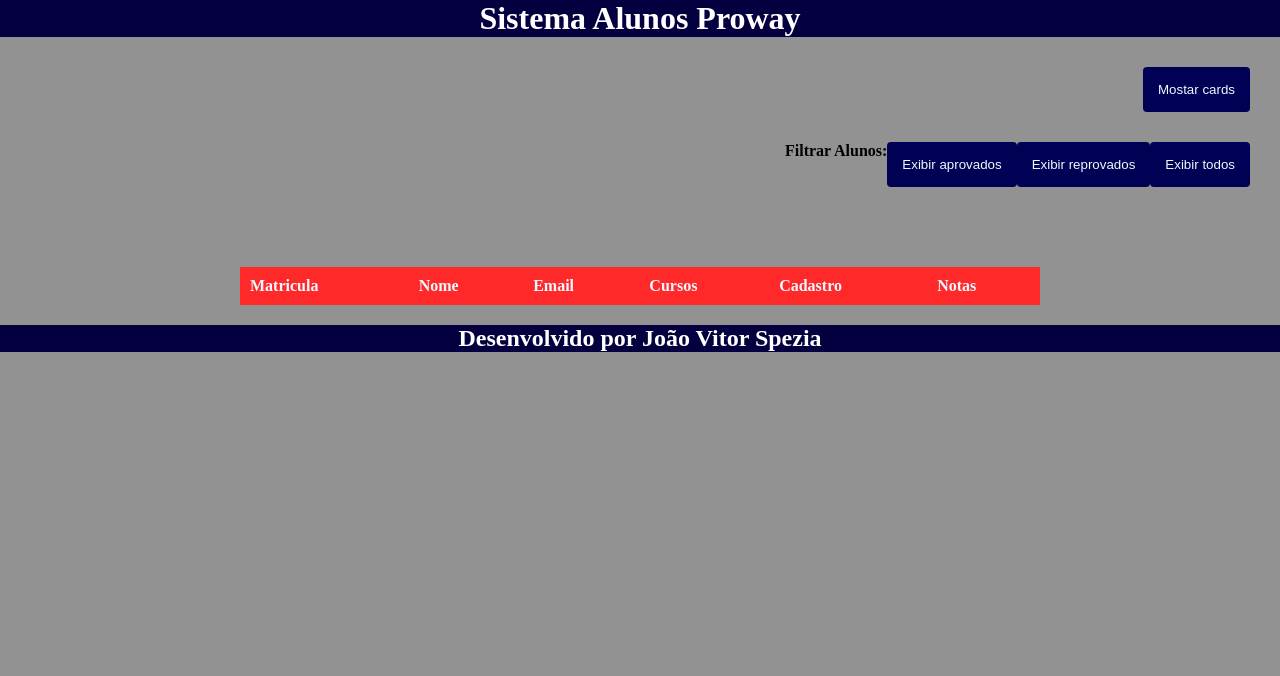
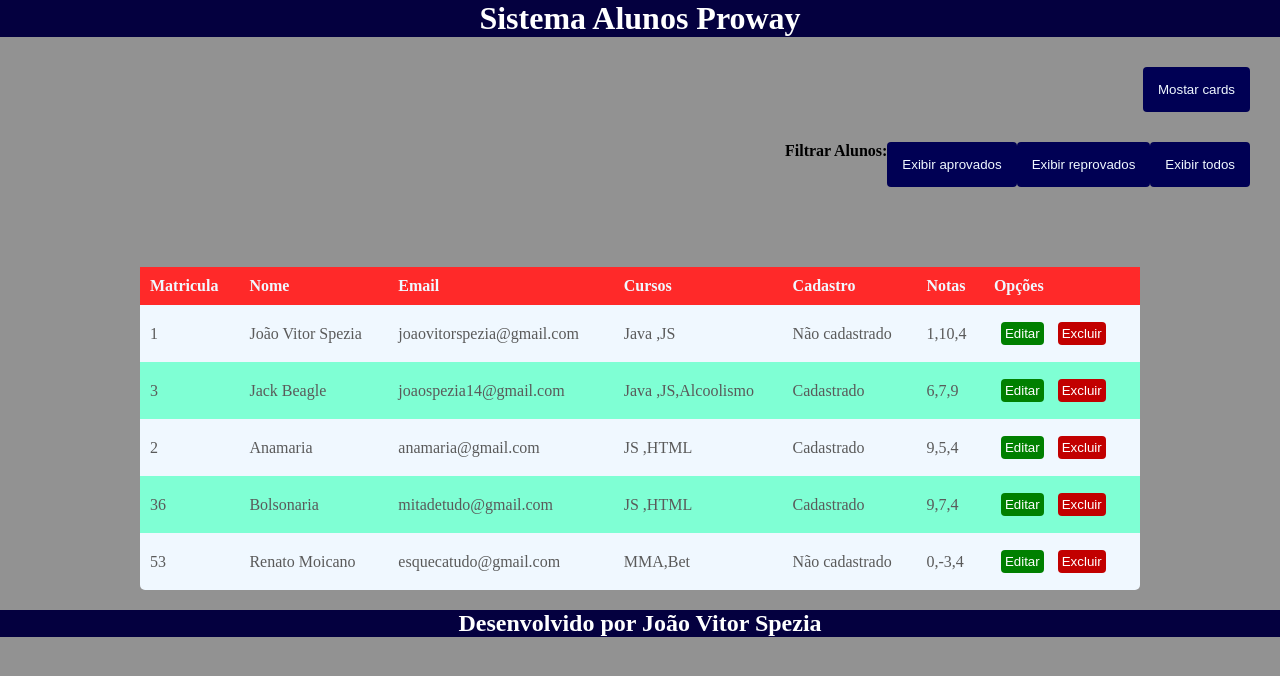
Before and after one commit to jvspezia/Controle-de-alunos, an Angular app in the folder controle-de-alunos/: page / in a window 1280 px wide. Shown: the top 676 px of the page. Built offline with nearby package versions, Linux system fonts and the light colour scheme.

Commit message:
Botao de excluir

```diff
--- a/controle-de-alunos/src/app/app.html
+++ b/controle-de-alunos/src/app/app.html
@@ -3,7 +3,6 @@
 </header>
 <div class="botoes">
   <div>
-
     <button (click)="alterarExibicao()">
       Mostar {{exibicao == 'cards' || aprovados =="cards aprovados" ? 'Lista':'cards'}}
     </button>
@@ -26,12 +25,13 @@
 
   <!--Cards -->
   <section class="cards" *ngIf="exibicao == 'cards'">
-    <app-aluno *ngFor="let alunoContador of listaCadastrados" [aluno]="alunoContador"></app-aluno>
+    <app-aluno *ngFor="let alunoContador of listaFiltro" [aluno]="alunoContador"></app-aluno>
   </section>
 
   <!--lista-->
   <section class="tabela" *ngIf="exibicao == 'lista'">
-    <app-lista-aluno [lista]="listaCadastrados"></app-lista-aluno>
+    <app-lista-aluno [lista]="listaFiltro"
+    (excluir)="onExcluir($event)"></app-lista-aluno>
   </section>
 
 
--- a/controle-de-alunos/src/app/app.ts
+++ b/controle-de-alunos/src/app/app.ts
@@ -1,30 +1,33 @@
 import { Component } from '@angular/core';
 import { AlunoInterface } from './interfaces/AlunoInterface';
 import { ListaAluno } from './componentes/lista-aluno/lista-aluno';
+import { Aluno } from './componentes/aluno/aluno';
+import { popNumber } from 'rxjs/internal/util/args';
 
 @Component({
   selector: 'app-root',
   templateUrl: './app.html',
   standalone: false,
   styleUrl: './app.css'
-})
+}
+)
 
 
 export class App {
   aprovados: string = ''
   //aprovados: string = 'cards aprovados'
   // aprovados: string = 'lista aprovados'
-
   //seleciona se quer exibir os cards ou a tabela
-
   //exibicao: string = 'cards'
-  exibicao: string = 'lista'
+    exibicao: string = 'lista'
 
   //--------------------------------------------------//
+ngOnInit():void{
+  this.listaFiltro= this.listaAlunos;
+}
 
 
   protected title = 'controle-de-alunos';
-
   listaAlunos: AlunoInterface[] = [
     {
       foto: "../../../assets/img/Reiner_Braun_29_character_image_29.jpg",
@@ -53,7 +56,7 @@ export class App {
     {
       foto: "../../../assets/img/anamaria.jpg",
       codigo: 3124,
-      matricula: 3,
+      matricula: 2,
       nome: 'Anamaria',
       email: 'anamaria@gmail.com',
       cadastro: true,
@@ -65,8 +68,8 @@ export class App {
     },
     {
       foto: "../../../assets/img/bolsonarainha.jpg",
-      codigo: 3124,
-      matricula: 3,
+      codigo: 3524,
+      matricula: 36,
       nome: 'Bolsonaria',
       email: 'mitadetudo@gmail.com',
       cadastro: true,
@@ -76,15 +79,23 @@ export class App {
       notas: [9,7,4],
 
     },
+    {
+      foto: "../../../assets/img/RenatoMoicano.webp",
+      codigo: 7114,
+      matricula: 53,
+      nome: 'Renato Moicano',
+      email: 'esquecatudo@gmail.com',
+      cadastro: false,
+      cursos: [
+        'MMA', 'Bet'
+      ],
+      notas: [0,-3,4],
+
+    },
   ]
 
 
-
-
-
-
-
-  listaCadastrados: AlunoInterface[]= [];
+  listaFiltro: AlunoInterface[]= [];
 
 
   alterarExibicao(): void {
@@ -103,43 +114,54 @@ export class App {
 
   cadastrados(): void {
 
-this.listaCadastrados=[]
+this.listaFiltro
+=[]
 
   this.listaAlunos.forEach(aluno =>{
     if(aluno.cadastro == true){
-      this.listaCadastrados.push(aluno)
+      this.listaFiltro
+      .push(aluno)
     }
   })
   }
 
 Naocadastrados():void{
 
-  this.listaCadastrados=[]
+  this.listaFiltro
+  =[]
 
-  this.listaCadastrados = this.listaAlunos.filter(aluno=>{
+  this.listaFiltro
+   = this.listaAlunos.filter(aluno=>{
     return aluno.cadastro == false
   })
 }
 
 exibirtodos(): void{
-  this.listaCadastrados= this.listaAlunos;
+  this.listaFiltro= this.listaAlunos;
 
 }
 
 
-
-
-
-
 filtrarAlunos(filtro:string):void{
 if(filtro == 'aprovados'){
-  this.listaCadastrados = this.listaAlunos.filter(aluno => {return aluno.cadastro==true})
+  this.listaFiltro = this.listaAlunos.filter(aluno => {return aluno.cadastro==true})
 }else if (filtro == 'reprovados'){
-  this.listaCadastrados = this.listaAlunos.filter(aluno => {return aluno.cadastro==false})
+  this.listaFiltro = this.listaAlunos.filter(aluno => {return aluno.cadastro==false})
 }else if(filtro== "todos"){
-  this.listaCadastrados=this.listaAlunos
+  this.listaFiltro=this.listaAlunos
 }
 
+}
+
+onExcluir(matricula:number): void{
+
+   this.listaAlunos.forEach((aluno, index) => {
+    if(aluno.matricula == matricula){
+      this.listaAlunos.splice(index,1)
+
+    }
+
+   });
 }
 }
 
--- a/controle-de-alunos/src/app/componentes/aluno/aluno.html
+++ b/controle-de-alunos/src/app/componentes/aluno/aluno.html
@@ -8,7 +8,7 @@
   <p><strong>Curso:</strong>{{aluno.cursos}}</p>
   <p><strong>Email:</strong>{{aluno.email}}</p>
 
-  <p><strong>Média:</strong></p>
+  <p><strong>Média:</strong>{{media}}</p>
 
   <div class="cadastro"[ngClass]="aluno.cadastro == true ? 'cadastrado': 'Naocadastrado'">
     <p>Aluno {{aluno.cadastro== true ? 'Cadastrado' : "Sem cadastro"}}</p>
--- a/controle-de-alunos/src/app/componentes/aluno/aluno.ts
+++ b/controle-de-alunos/src/app/componentes/aluno/aluno.ts
@@ -12,8 +12,21 @@ export class Aluno {
   @Input()
   aluno!: AlunoInterface
 
+media:string= ''
+  //Função que executa primeiro quando o app-aluno for chamado
 ngOnInit():void{
+  this.media = this.calcularMedia()
+}
+calcularMedia(): string{
 
+  let soma: number = 0
+this.aluno.notas.forEach(nota => {
+  soma += nota //soma recebe soma + nota
+
+});
+
+
+const media: number = soma/this.aluno.notas.length
+return media.toFixed(1)
 }
-
 }
--- a/controle-de-alunos/src/app/componentes/lista-aluno/lista-aluno.css
+++ b/controle-de-alunos/src/app/componentes/lista-aluno/lista-aluno.css
@@ -1,6 +1,6 @@
 
 .lista{
-  width: 800px;
+  width: 1000px;
   background-color: aliceblue;
   border-radius: 5px;
 }
@@ -17,6 +17,7 @@ td{
   color: rgb(90, 90, 90);
 }
 
+
 th, td{
   padding: 10px;
 }
@@ -28,6 +29,21 @@ table tr:nth-child(odd){
 }
 table tr:hover{
   background-color: rgb(0, 0, 165);
-  color: aliceblue;
+  color: bisque;
 
 }
+.btn{
+  border-radius: 4px;
+  color: white;
+  padding: 4px;
+  border: none;
+  margin-left: 4px;
+  cursor: pointer;
+  margin: 7px;
+}
+.BotaoEdit{
+  background-color: green;
+}
+.BotaoExcluir{
+  background-color:rgb(194, 0, 0);
+}
--- a/controle-de-alunos/src/app/componentes/lista-aluno/lista-aluno.html
+++ b/controle-de-alunos/src/app/componentes/lista-aluno/lista-aluno.html
@@ -8,6 +8,8 @@
         <th>Cursos </th>
         <th>Cadastro </th>
         <th>Notas </th>
+        <th>Opções </th>
+
       </tr>
 
       <tr *ngFor="let aluno of lista">
@@ -17,8 +19,13 @@
         <td>{{aluno.cursos}}</td>
         <td>{{aluno.cadastro == true ? 'Cadastrado' : 'Não cadastrado'}}</td>
         <td>{{aluno.notas}}</td>
+
+
+        <td>
+          <button class="btn BotaoEdit">Editar</button>
+          <button class="btn BotaoExcluir" (click)="excluirAluno(aluno.matricula)">Excluir</button>
+        </td>
       </tr>
-
 
   </table>
 </div>
--- a/controle-de-alunos/src/app/componentes/lista-aluno/lista-aluno.ts
+++ b/controle-de-alunos/src/app/componentes/lista-aluno/lista-aluno.ts
@@ -1,4 +1,4 @@
-import { Component , Input} from '@angular/core';
+import { Component , EventEmitter, Input, Output} from '@angular/core';
 import { AlunoInterface } from '../../interfaces/AlunoInterface';
 
 @Component({
@@ -9,6 +9,13 @@ import { AlunoInterface } from '../../interfaces/AlunoInterface';
 })
 export class ListaAluno {
 
+@Output()
+excluir:EventEmitter<number>= new EventEmitter()
+
 @Input()
 lista:AlunoInterface[]=[]
+
+excluirAluno(matricula:number):void{
+this.excluir.emit(matricula)
 }
+}
```
Also changed, not shown: controle-de-alunos/src/assets/img/RenatoMoicano.webp (added).
